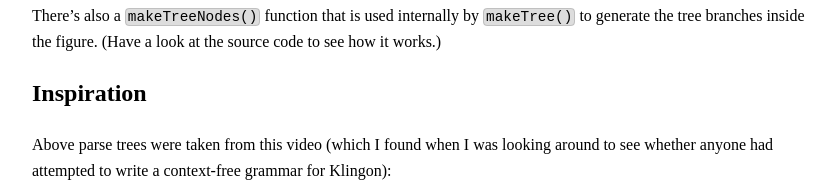
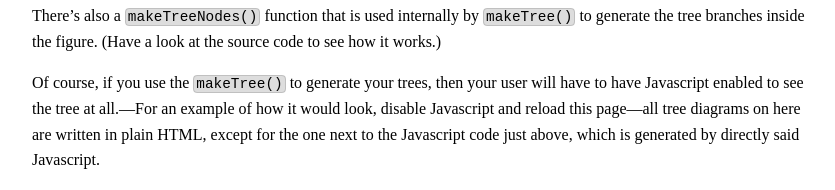
Before and after one commit to zrajm/tree, a plain HTML site: page index.html in a window 1280 px wide. Shown: the part 2264-2454 px from the top of the page, without its empty margins (216-1051 px from the left). Drawn offline with Linux system fonts and the light colour scheme.

Commit message:
Added a note on using makeTree()

```diff
--- a/index.html
+++ b/index.html
@@ -45,7 +45,7 @@
   gracefully if Javascript isn’t available.
 
   <p><span style="opacity:.5">Written
-    by <a href="zrajm@klingonska.org">zrajm</a>, October 2022</span>
+    by <a href="zrajm@klingonska.org">zrajm</a>, October 2022, updated December 2022</span>
 </header>
 
 
@@ -211,6 +211,12 @@ document
 by <tt>makeTree()</tt> to generate the tree branches inside the figure. (Have a
 look at the source code to see how it works.)
 
+<p>Of course, if you use the <tt>makeTree()</tt> to generate your trees, then
+your user will have to have Javascript enabled to see the tree at all.—For an
+example of how it would look, disable Javascript and reload this page—all tree
+diagrams on here are written in plain HTML, except for the one next to the
+Javascript code just above, which is generated by directly said Javascript.
+
 
 <h2 id=inspiration>Inspiration</h2>
 
```
